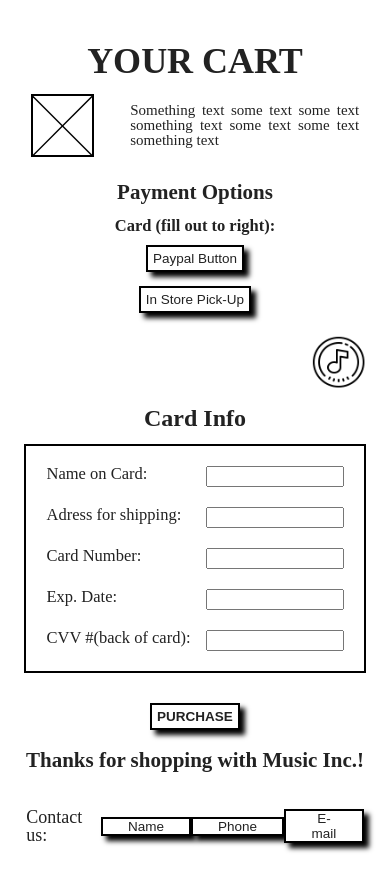
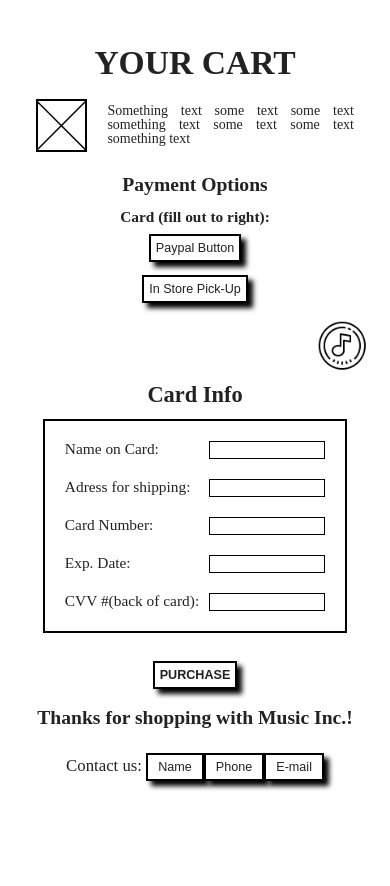
Before and after one commit to juliajulyy/flex-task, a plain HTML site: page index.html in a window 390 px wide. After the commit the page ends 844 px from the top, so only its background shows below. Drawn offline with Linux system fonts and the light colour scheme.

Commit message:
style adaptive design up to 320px

```diff
--- a/css/cart.css
+++ b/css/cart.css
@@ -44,7 +44,7 @@
 }
 @media screen and (max-width: 800px) {
 	.cart__header {
-		margin: 0;
+		margin: 5px;
 	}
 }
 
@@ -53,6 +53,11 @@
 	align-items: center;
 	justify-content: space-around;
 	max-width: 450px;
+}
+@media screen and (max-width: 450px) {
+	.cart__goods {
+		padding: 0 15px;
+	}
 }
 
 .cart__square {
@@ -68,8 +73,11 @@
   	width: 59px;
 	}
 }
-@media screen and (max-width: 800px) {
-
+@media screen and (max-width: 450px) {
+	.cart__square {
+		height: 49px;
+  	width: 49px;
+	}
 }
 
 .square__in-right, .square__in-left {
@@ -93,16 +101,27 @@
 		top: 29px;
 	}
 }
+@media screen and (max-width: 450px) {
+	.square__in-left {
+		top: 24px;
+	}
+}
 
 .cart__description {
 	font-size: 0.5em;
 	padding-left: 30px;
 	text-align: justify;
-	width: calc(100% - 116px);
+	width: calc(100% - 113px);
 }
 @media screen and (max-width: 800px) {
 	.cart__description {
 		padding-left: 20px;
+		width: calc(100% - 83px);
+	}
+}
+@media screen and (max-width: 425px) {
+	.cart__description {
+		width: calc(100% - 63px);
 	}
 }
 
@@ -147,6 +166,11 @@
 		margin: .5em 0;
 	}
 }
+@media screen and (max-width: 500px){
+	.cart__logo {
+		margin: .4em 0;
+	}
+}
 
 .cart__icon {
 	float: right;
@@ -173,6 +197,11 @@
 		padding: 0 20px;
 	}
 }
+@media screen and (max-width: 350px){
+	.cart__body {
+		padding: 0 10px;
+	}
+}
 
 .cart__input {
 	display: flex;
@@ -185,9 +214,22 @@
   width: calc(100% - 145px);
   word-break: normal;
 }
+@media screen and (max-width: 400px) {
+	.cart__label {
+	  margin-right: 10px;
+	  width: calc(100% - 120px);
+	  word-break: normal;
+	}
+}
 
 .cart__field {
+	border: 1px solid black;
 	font-size: 0.8em;
   float: right;
   width: 130px;
 }
+@media screen and (max-width: 400px) {
+	.cart__field {
+		width: 110px;
+	}
+}
--- a/css/contact.css
+++ b/css/contact.css
@@ -8,6 +8,12 @@
 	.contact {
 		justify-content: center;
 		margin-top: 1.25em;
+	}
+}
+@media screen and (max-width: 500px) {
+	.contact {
+		justify-content: center;
+		margin-top: .9em;
 	}
 }
 
@@ -40,3 +46,8 @@
 		padding: 0 25px;
 	}
 }
+@media screen and (max-width: 425px) {
+	.contact__button {
+		padding: 0 10px;
+	}
+}
--- a/css/purchase.css
+++ b/css/purchase.css
@@ -8,6 +8,11 @@
 	.purchase {
 		flex-direction: column;
 		margin-top: 0;
+	}
+}
+@media screen and (max-width: 350px) {
+	.purchase {
+		margin-top: -10px;
 	}
 }
 
@@ -34,3 +39,8 @@
 		margin-left: 0;
 	}
 }
+@media screen and (max-width: 350px) {
+	.purchase__message {
+		font-size: .62em;
+	}
+}
--- a/css/style.css
+++ b/css/style.css
@@ -33,9 +33,19 @@
 		top: 0;
 	}
 }
-@media screen and (max-width: 425px) {
+@media screen and (max-width: 450px) {
 	.page__wrapper {
 		font-size: 30px;
+	}
+}
+@media screen and (max-width: 400px) {
+	.page__wrapper {
+		font-size: 28px;
+	}
+}
+@media screen and (max-width: 350px) {
+	.page__wrapper {
+		font-size: 27px;
 	}
 }
 
@@ -47,6 +57,11 @@
 	padding: 4px 5px;
 	width: auto;
 }
+@media screen and (max-width: 500px) {
+	.page__button {
+		height: 28px;
+	}
+}
 
 .page__button:hover {
 	box-shadow: none;
```
